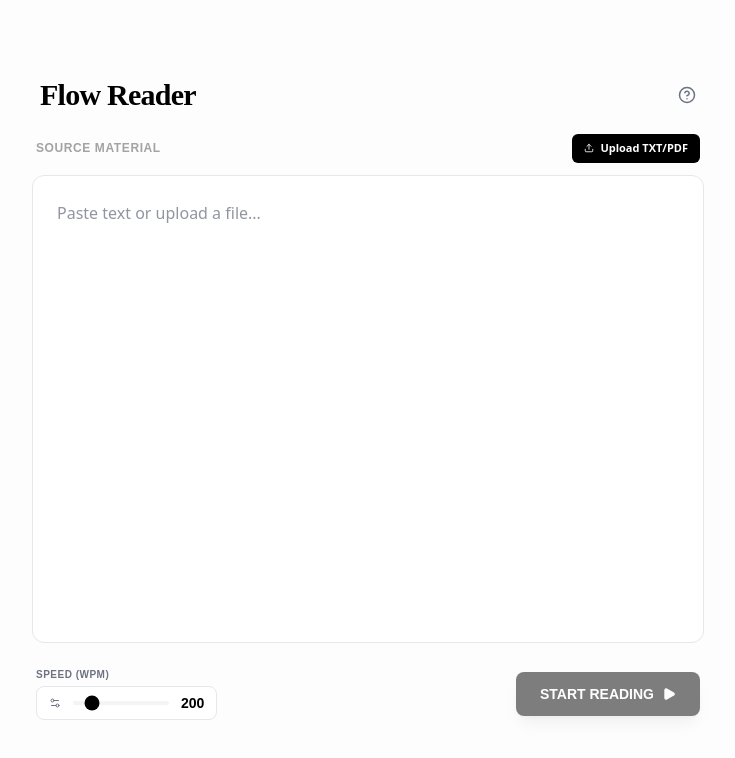
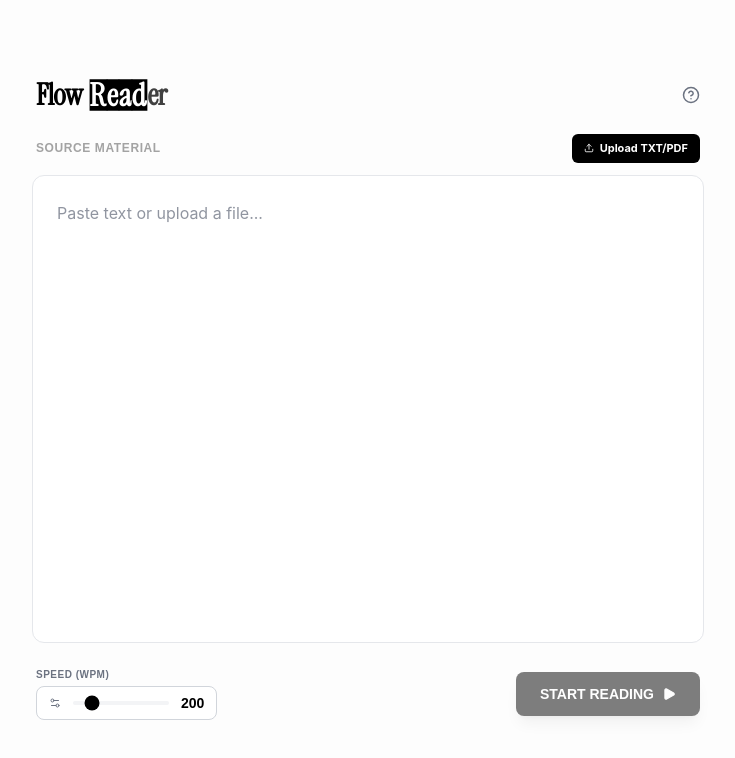
Before and after one commit to yadneshx17/Flow-Reader, a React (Vite) app in the folder app/: page / in a window 1280 px wide. Shown: the top 758 px of the page, without its empty margins (272-1007 px from the left). Built offline with nearby package versions, Linux system fonts and the light colour scheme.

Commit message:
add: text animation

```diff
--- a/app/index.html
+++ b/app/index.html
@@ -3,6 +3,11 @@
   <head>
     <meta charset="UTF-8" />
     <link rel="icon" type="image/png" href="/white_flowreader.png" />
+    <link
+      href="https://fonts.googleapis.com/css2?family=Instrument+Serif:ital@0;1&display=swap"
+      rel="stylesheet"
+    />
+
     <meta name="viewport" content="width=device-width, initial-scale=1.0" />
     <title>Flow Reader</title>
   </head>
--- a/app/src/App.jsx
+++ b/app/src/App.jsx
@@ -15,6 +15,75 @@ const App = () => {
   const [countDown, setCountDown] = useState(3);
   const [isCountingDown, setIsCountingDown] = useState(false);
   const [showInfo, setShowInfo] = useState(false);
+
+  // Animation for Reader Type 1
+  // const text = "Reader".split("");
+  // const [index, setIndex] = useState(0);
+  // const [direction, setDirection] = useState(1); // 1 = left -> right, -1 = right -> left
+
+  // useEffect(() => {
+  //   const interval = setInterval(() => {
+  //     setIndex((prev) => {
+  //       const next = prev + direction;
+
+  //       if (next >= text.length - 1) {
+  //         setDirection(-1); // change direction at the end
+  //       } else if (next <= 0) {
+  //         setDirection(1); // change direction at the start
+  //       }
+
+  //       return next;
+  //     });
+  //   }, 500); // speed
+
+  //   return () => clearInterval(interval);
+  // }, [direction, text.length]);
+
+  // Animation for Reader Type 2
+  // const text = "Reader".split("");
+  // const [index, setIndex] = useState(0);
+
+  // useEffect(() => {
+  //   const interval = setInterval(() => {
+  //     setIndex((prev) => (prev + 1) % text.length); // loops start→end→start
+  //   }, 150);
+
+  //   return () => clearInterval(interval);
+  // }, [text.length]);
+
+  // Animation type 3
+  const text = "Reader".split("");
+  const [index, setIndex] = useState(0);       // current end of the highlighted range (inclusive)
+  const [direction, setDirection] = useState(1); // 1 = expanding, -1 = shrinking
+
+   useEffect(() => {
+    const interval = setInterval(() => {
+      setIndex((prev) => {
+        // expanding
+        if (direction === 1) {
+          if (prev >= text.length - 1) {
+            // reached end -> switch to shrinking on next tick
+            setDirection(-1);
+            return prev - 1; // step one back so the next state starts shrinking
+          }
+          return prev + 1;
+        }
+
+        // shrinking
+        if (direction === -1) {
+          if (prev <= 0) {
+            // reached start -> switch to expanding on next tick
+            setDirection(1);
+            return prev + 1; // step one forward so expansion continues
+          }
+          return prev - 1;
+        }
+
+        return prev;
+      });
+    }, 400);
+    return () => clearInterval(interval);
+  }, [direction, 400, text.length]);
 
   const activeWordRef = useRef(null);
   const containerRef = useRef(null);
@@ -95,6 +164,7 @@ const App = () => {
     event.target.value = null;
   };
 
+  // Countdown Timer
   useEffect(() => {
     let timer;
     if (isCountingDown) {
@@ -251,11 +321,61 @@ const App = () => {
         <div className="w-full max-w-2xl flex flex-col h-[80vh]">
 
           {/* Header */}
-          <header className="flex justify-between items-center mb-6 px-2">
-            <div className="flex items-center gap-2.5 group cursor-default">
+          <header className="flex justify-between items-center mb-6 px-1">
+            <div className="flex items-center font-instrumentSerif gap-2.5 group cursor-default">
               <div className="flex items-center justify-center">
                 {/* <img src="./flowreader.svg" className="w-20 h-20" alt="FlowReader Logo" /> */}
-                <h1 className="text-3xl font-instrumentSerif font-bold tracking-tight text-black leading-none">Flow Reader</h1>
+                <h1 className="text-3xl flex font-semibold tracking-tight text-black leading-none">Flow{" "}
+
+                  {/* Type 1
+                  <span className="ml-2 flex">
+                  {text.map((char, i) => (
+                    <span
+                      key={i}
+                      className={`transition-all duration-400 ${
+                        i === index
+                          ? "text-white bg-black rounded-sm scale-110 tracking-wider"
+                          : "text-black opacity-50"
+                      }`}
+                    >
+                      {char}
+                    </span>
+                  ))}
+                </span> */}
+
+                {/* Type 2
+                <span className="ml-2 flex">
+                {text.map((char, i) => (
+                  <span
+                    key={i}
+                    className={`transition-all duration-150
+                      ${i === index ? "text-white bg-black rounded-sm scale-110" : "text-black/75"}
+                    `}
+                  >
+                    {char}
+                  </span>
+                ))}
+                </span>
+                */}
+
+                <span className="ml-2 flex">
+                {text.map((char, i) => {
+                  const isHighlighted = i <= index; // highlight the range 0..index
+                  return (
+                    <span
+                      key={i}
+                      className={`inline-block transition-all duration-150 px-0.25 ${
+                        isHighlighted
+                          ? "text-white tracking-wider bg-black scale-105 rounded-xs"
+                          : "text-black/75"
+                      }`}
+                    >
+                      {char}
+                    </span>
+                  );
+                })}
+              </span>
+                </h1>
               </div>
             </div>
 
@@ -281,7 +401,7 @@ const App = () => {
 
               {/* Toolbar */}
               <div className="flex items-center justify-between mb-3 px-1">
-                <label className="text-xs font-bold text-neutral-400 font-heading uppercase tracking-wider">
+                <label className="text-xs font-bold text-neutral-400 font-heading uppercase tracking-wider select-none">
                   Source Material
                 </label>
 
@@ -331,7 +451,7 @@ const App = () => {
               <div className="mt-6 flex items-center justify-between px-1">
                 <div className="flex flex-col gap-1">
                   <span className="text-[10px] font-bold text-gray-500 font-heading uppercase tracking-wider">Speed (WPM)</span>
-                  <div className="flex items-center gap-3 bg-white px-3 py-1.5 rounded-lg border border-gray-200">
+                  <div className="flex items-center gap-3 bg-white px-3 py-1.5 rounded-lg border border-gray-300">
                     <Settings2 size={12} className="text-gray-500" />
                     <input
                       type="range" min="100" max="800" step="10"
@@ -343,15 +463,33 @@ const App = () => {
                   </div>
                 </div>
 
-                <button
+                <div className='relative group inline-block'>
+
+                  <button
                   onClick={handleStart}
                   disabled={!inputText.trim() || isLoading}
-                  className="group relative px-6 py-3 bg-black text-white rounded-lg font-heading font-bold text-sm hover:translate-y-[-1px] active:translate-y-[0px] shadow-lg hover:shadow-xl disabled:opacity-50 disabled:cursor-not-allowed transition-all duration-200"
+                  className="px-6 py-3 bg-black text-white rounded-lg font-heading font-bold text-sm hover:translate-y-[-1px] active:translate-y-[0px] shadow-lg hover:shadow-xl disabled:opacity-50 disabled:cursor-not-allowed transition-all duration-200"
                 >
                   <span className="flex items-center gap-2">
                     START READING <Play size={14} fill="currentColor" />
                   </span>
                 </button>
+
+                {/* Tooltip */}
+                <div
+                className={`absolute left-1/2 -translate-x-1/2 -top-10 px-3 py-2 w-[200px] flex items-center justify-center rounded-md text-xs font-medium text-white bg-black opacity-0 pointer-events-none translate-y-2 group-hover:-translate-y-2 transition-all duration-200 ${!inputText.trim() || isLoading ? 'group-hover:opacity-100' : 'group-hover:opacity-0'}`}
+                >
+                  Enter text to start reading
+                  {/* Arrow */}
+                  <div
+                    className="
+                      absolute left-1/2 top-full -translate-x-1/2 -translate-y-1
+                      w-2 h-2 bg-black rotate-45
+                    "
+                  />
+                </div>
+
+                </div>
               </div>
             </div>
           )}
--- a/app/tailwind.config.js
+++ b/app/tailwind.config.js
@@ -7,6 +7,7 @@ export default {
     extend: {
       fontFamily: {
         heading: ['Manrope', 'sans-serif'],
+        body: ['Inter', 'sans-serif'],
         instrumentSerif: ['Instrument Serif', 'serif'],
       }
     },
```
